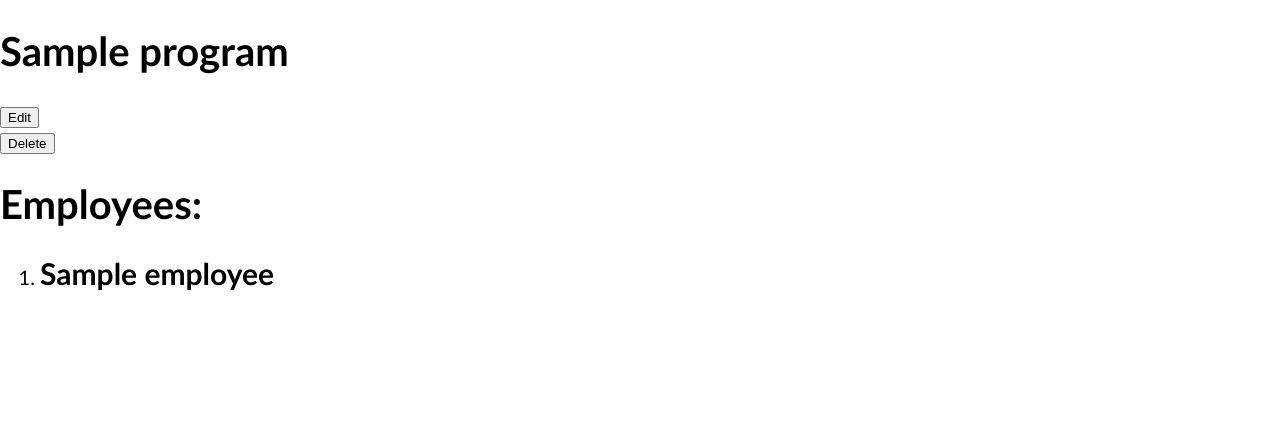
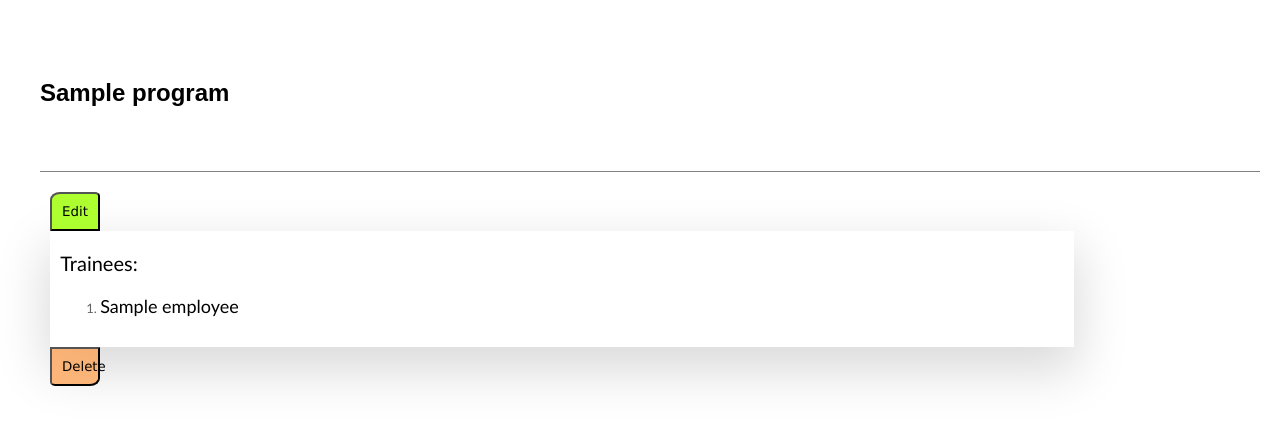
Before and after one commit to nss-day-cohort-38/bangazon-workforce-management-alpha-orionis, a Django app: template hrapp/templates/trainingprograms/details.html in a window 1280 px wide. Shown: the part 66-491 px from the top of the page. Run offline with Django 3.2, Linux system fonts and the light colour scheme; the template is opened without the code that fills it: most values are stand-ins (such as "Sample title", 1, 10 or a date in 2020).

Commit message:
all styles mvp

```diff
--- a/hrapp/static/styles/base.css
+++ b/hrapp/static/styles/base.css
@@ -14,6 +14,10 @@
 
 .color3 {
   background-color: greenyellow;
+}
+
+.color4 {
+  background-color: rgba(255, 156, 70, 0.701);
 }
 
 body {
@@ -103,6 +107,10 @@ body {
   color: rgb(99, 97, 97);
 }
 
+.list-info {
+  font-weight: lighter;
+}
+
 
 .list-container {
   margin: 10px 0px 20px 50px;
@@ -118,3 +126,7 @@ label {
   font-weight: lighter;
   font-family: Verdana, Geneva, Tahoma, sans-serif;
 }
+
+.margin-top {
+  margin-top: 10px;
+}
--- a/hrapp/templates/trainingprograms/details.html
+++ b/hrapp/templates/trainingprograms/details.html
@@ -2,31 +2,35 @@
 {% load static %}
 
 {% block content %}
-<h1> {{program.title}}</h1>
+<div class="page-header"> {{program.title}}</div>
 
+<section class="list-container">
 <form action="{% url 'hrapp:training_edit_form' program.id %}" method="GET">
     {% csrf_token %}
-    <button>Edit</button>
+    <button class="bang-button color3 border-radius-top">Edit</button>
+<div class="list-box">
 </form>
 
+
+
+{% if program.past %}
+<div><a class="list-info"> Start Date:</a> <a class="list-title">{{program.start_date}}</a></div>
+<div><a class="list-info">End Date: </a> <a class="list-title">{{program.end_date}}</a></div>
+<div><a class="list-info">Capacity: </a> <a class="list-title">{{program.capacity}}</a></div>
+{% endif %}
+<div class="margin-top list-info">Trainees:</div>
+<ol>
+{% for employee in program.employees_names %}
+    <li class="list-detail">
+        <div class="list-title">{{employee}}</div>
+    </li>
+    {% endfor %}
+</ol>
+</div>
 <form action="{% url 'hrapp:training_detail' program.id %}" method="POST">
     {% csrf_token %}
     <input type="hidden" name="actual_method" value="DELETE"/>
-    <button>Delete</button>
+    <button class="bang-button color4 border-radius-bottom">Delete</button>
 </form>
-
-
-{% if program.past %}
-<h2>Start Date: {{program.start_date}}</h2>
-<h2>End Date: {{program.end_date}}</h2>
-<h2>Capacity: {{program.capacity}}</h2>
-{% endif %}
-<h1>Employees:</h1>
-<ol>
-{% for employee in program.employees_names %}
-    <li>
-        <h2>{{employee}}</h2>
-    </li>
-    {% endfor %}
-</ol>
+</section>
 {% endblock content %}
```
Also changed, not shown: hrapp/templates/computers/details.html (+8 -6 lines), hrapp/templates/departments/details.html (+5 -3 lines), hrapp/templates/employees/details.html (+7 -2 lines).
